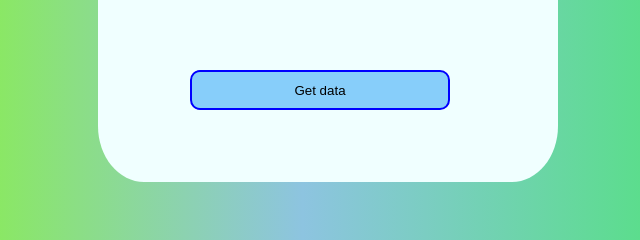
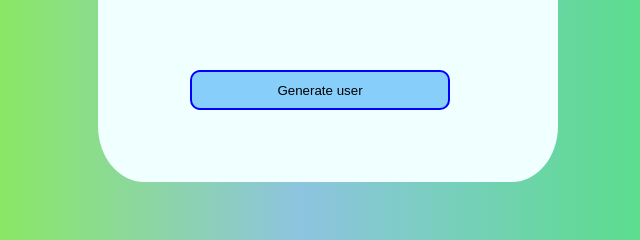
Before and after one commit to xXEstProXx69/randomuserapi, a plain HTML site: page index.html in a window 1280 px wide. Shown: the part 498-738 px from the top of the page, 312-952 px from the left. Drawn offline with Linux system fonts and the light colour scheme.

Commit message:
valmis esitamiseks

```diff
--- a/index.html
+++ b/index.html
@@ -30,7 +30,7 @@
   <input type="radio" name="gender" value="female" id="female"> Female ♀️
 </label>
     </div>
-  <button id="getdatabtn">Get data</button>
+  <button id="getdatabtn">Generate user</button>
   </div>
 
   <script src="script.js" defer></script>
```
